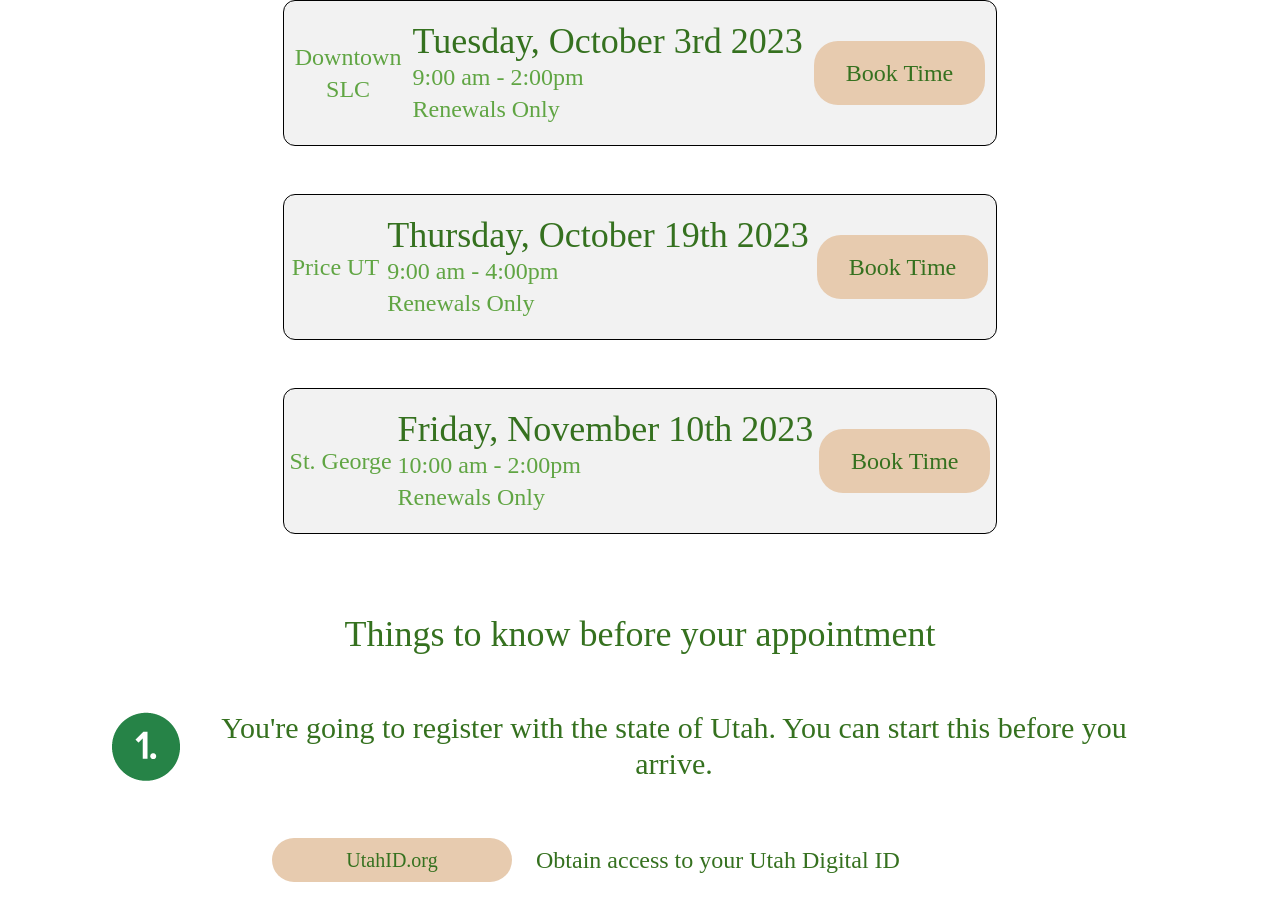
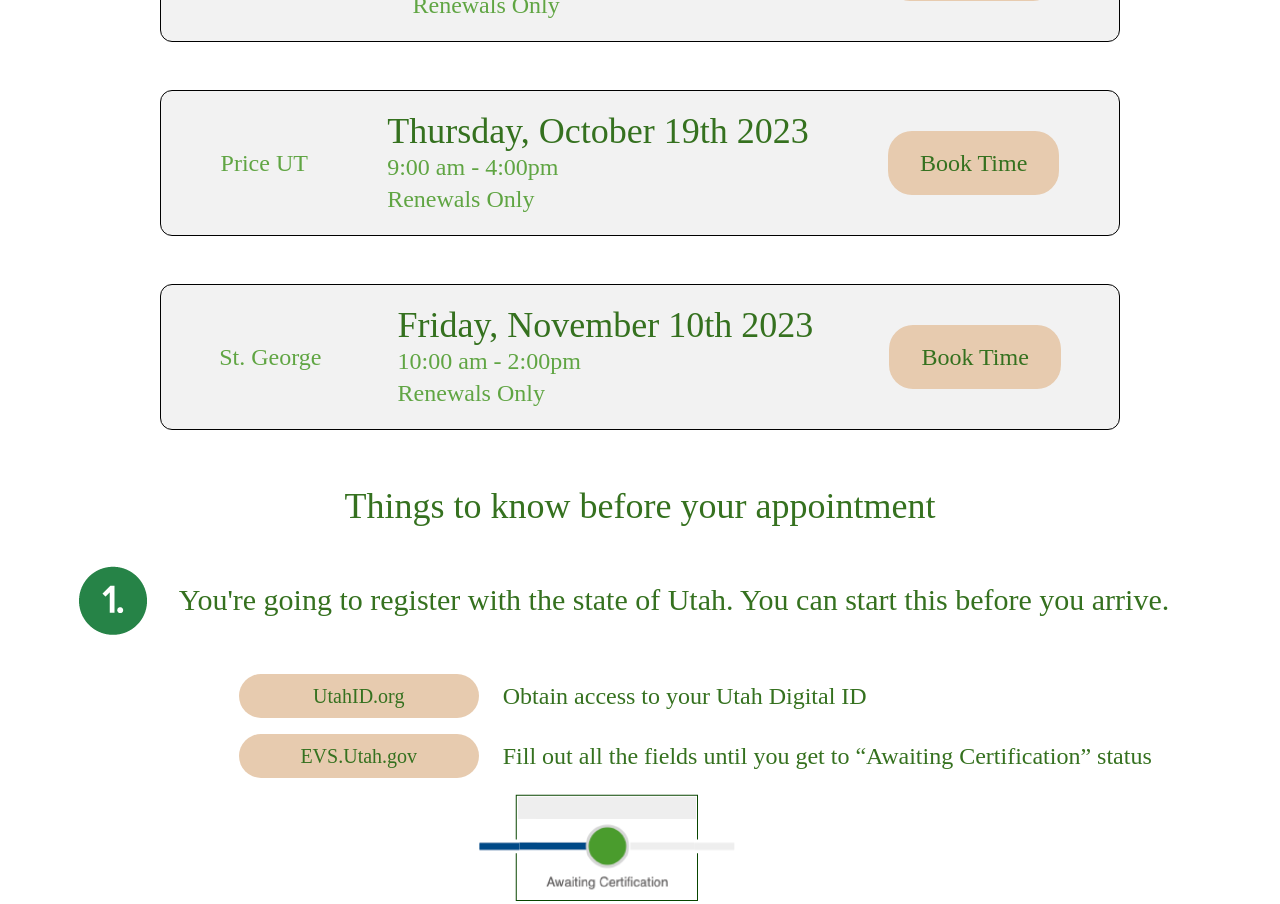
Before and after one commit to Saradawson/sapa-assignment, a Next.js app: page / in a window 1280 px wide. Shown: the part 820-1724 px from the top of the page. Built offline with nearby package versions, Linux system fonts and the light colour scheme.

Commit message:
layout styling updated

```diff
--- a/app/page.tsx
+++ b/app/page.tsx
@@ -1,19 +1,23 @@
 import Header from "./pages/header";
 import Events from "./pages/events";
 import ThingsToKnow from "./pages/thingsToKnow";
-import Ad from "./pages/ads"
-import FAQ from './pages/faq'
+import Ad from "./pages/ads";
+import FAQ from './pages/faq';
+import Pharmacies from './pages/pharmacies';
 
 export default function Page() {
   return (
     <div>
         <Header></Header>
-        <main className="min-w-content p-20 flex flex-col justify-center">
-          <h1></h1>
-          <Events></Events>
-          <ThingsToKnow></ThingsToKnow>
-          <Ad></Ad>
-          <FAQ></FAQ>
+        <main className="min-w-fit flex flex-col items-center">
+          <div className="max-w-fit">
+            <h1></h1>
+            <Events></Events>
+            <ThingsToKnow></ThingsToKnow>
+            <Ad></Ad>
+            <FAQ></FAQ>
+            <Pharmacies></Pharmacies>
+          </div>
         </main>
         <footer>
         </footer>
--- a/app/pages/ads.jsx
+++ b/app/pages/ads.jsx
@@ -2,19 +2,20 @@ import Image from "next/image";
 
 export default function Ads() {
     return (
-        <section className="flex flex-col justify-center gap-20">
+        <section className="flex flex-col items-center min-w-full">
+          <div className="flex flex-col items-center max-w-fit">
             <Image
               src="/assets/MockBannerAd.png"
               alt="Leaf Nation"
-              className="w-full"
+              className="min-w-full"
               width={1200}
               height={300}
             />
-            <div className="flex items-start justify-center gap-20">
+            <div className="flex items-start justify-start py-20">
               <Image
                 src="/assets/Consultation.png"
                 alt="consultation"
-                className="w-3/5 opacity-"
+                className="w-2/3 pr-20"
                 width={640}
                 height={553}
               />
@@ -26,10 +27,11 @@ export default function Ads() {
             <Image
               src="/assets/updatedAssets/ReviewBanner.png"
               alt="Review banner"
-              className="w-full"
+              className="min-w-full"
               width={1182}
               height={181}
             />
+          </div>
         </section>
     );
 }
--- a/app/pages/events.jsx
+++ b/app/pages/events.jsx
@@ -2,35 +2,35 @@
 
 export default function Events() {
     return(
-        <section className="w-full flex flex-col items-center p-6">
-            <h2 className="text-6xl text-greenOne my-4">Upcoming Utah Medical Card Events</h2>
-            <div className="w-2/3 flex flex-col">
-                <div className="border-color-greenTwo bg-greyThree border my-6 rounded-xl py-5 flex justify-evenly items-center">
+        <section className="w-full flex flex-col items-center">
+                <h2 className="text-6xl text-greenOne my-4 p">Upcoming Utah Medical Card Events</h2>
+                <div className="flex flex-col w-full px-40">
+                    <div className="border-color-greenTwo bg-greyThree border my-6 rounded-xl p-5 flex justify-around items-center">
                         <p className="text-2xl text-greenThree text-center">Downtown<br/> SLC</p>
                         <ui className="text-center flex flex-col items-start justify-evenly">
                             <h3 className="text-4xl text-greenTwo">Tuesday, October 3rd 2023</h3>
                             <p className="text-2xl text-greenThree text-center">9:00 am - 2:00pm</p>
                             <p className="text-2xl text-greenThree text-center">Renewals Only</p>
                         </ui>
-                    <button className="text-2xl text-greenTwo border-color-tanTwo rounded-3xl p-4 px-8 bg-tanTwo ">Book Time</button>
+                        <button className="float-right text-2xl text-greenTwo border-color-tanTwo rounded-3xl p-4 px-8 bg-tanTwo ">Book Time</button>
                     </div>
-                <div className="border-color-greenTwo bg-greyThree border my-6 rounded-xl py-5 flex justify-evenly items-center">
+                    <div className="border-color-greenTwo bg-greyThree border my-6 rounded-xl p-5 flex justify-around items-center">
                         <p className="text-2xl text-greenThree text-center">Price UT</p>
                         <ui className="text-center flex flex-col items-start justify-evenly">
                             <h3 className="text-4xl text-greenTwo">Thursday, October 19th 2023</h3>
                             <p className="text-2xl text-greenThree text-center">9:00 am - 4:00pm</p>
                             <p className="text-2xl text-greenThree text-center">Renewals Only</p>
                         </ui>
-                    <button className="text-2xl text-greenTwo border-color-tanTwo rounded-3xl p-4 px-8 bg-tanTwo">Book Time</button>
+                        <button className="float-right text-2xl text-greenTwo border-color-tanTwo rounded-3xl p-4 px-8 bg-tanTwo">Book Time</button>
                     </div>
-                <div className="border-color-greenTwo bg-greyThree border my-6 rounded-xl py-5 flex justify-evenly items-center">
+                    <div className="border-color-greenTwo bg-greyThree border my-6 rounded-xl p-5 flex justify-around items-center">
                         <p className="text-2xl text-greenThree text-center">St. George</p>
                         <ui className="text-center flex flex-col items-start justify-evenly">
                             <h3 className="text-4xl text-greenTwo">Friday, November 10th 2023</h3>
                             <p className="text-2xl text-greenThree text-center">10:00 am - 2:00pm</p>
                             <p className="text-2xl text-greenThree text-center">Renewals Only</p>
                         </ui>
-                    <button className="text-2xl text-greenTwo border-color-tanTwo rounded-3xl p-4 px-8 bg-tanTwo ">Book Time</button>
+                        <button className="float-right text-2xl text-greenTwo border-color-tanTwo rounded-3xl p-4 px-8 bg-tanTwo ">Book Time</button>
                     </div>
                 </div>
         </section>
--- /dev/null
+++ b/app/pages/pharmacies.jsx
@@ -0,0 +1,18 @@
+export default function Pharmacies() {
+    return (
+        <section>
+            <h2 className="text-5xl">{"Utah Medical Cannabis Pharmacies"}</h2>
+            <div>
+                <div className="max-w-fit">
+                    <h3 className="text-3xl">{"Dragonfly Wellness"}</h3>
+                    <p className="text-2xl float-right">{"www.dragonflywellness.com"}</p>
+                    <ui className="flex ">
+                        <p className="text-2xl">{"711 South State Street, Salt Lake City UT 84111"}</p>
+                        <p className="text-2xl">{"801-413-6945"}</p>
+                    </ui>
+                </div>
+            </div>
+            <button></button>
+        </section>
+    );
+};
--- a/app/pages/thingsToKnow.jsx
+++ b/app/pages/thingsToKnow.jsx
@@ -2,7 +2,7 @@ import Image from "next/image";
 
 export default function ThingsToKnow(){
     return (
-        <section className="w-full p-8 flex flex-col items-center justify-evenly">
+        <section className="w-full py-8 flex flex-col items-center justify-evenly">
             <h2 className="text-4xl text-greenTwo">Things to know before your appointment</h2>
             <div>
                 <div className="py-6 w-full flex items-center justify-start">
```
Lines whose indentation alone changed are shown as unchanged.
